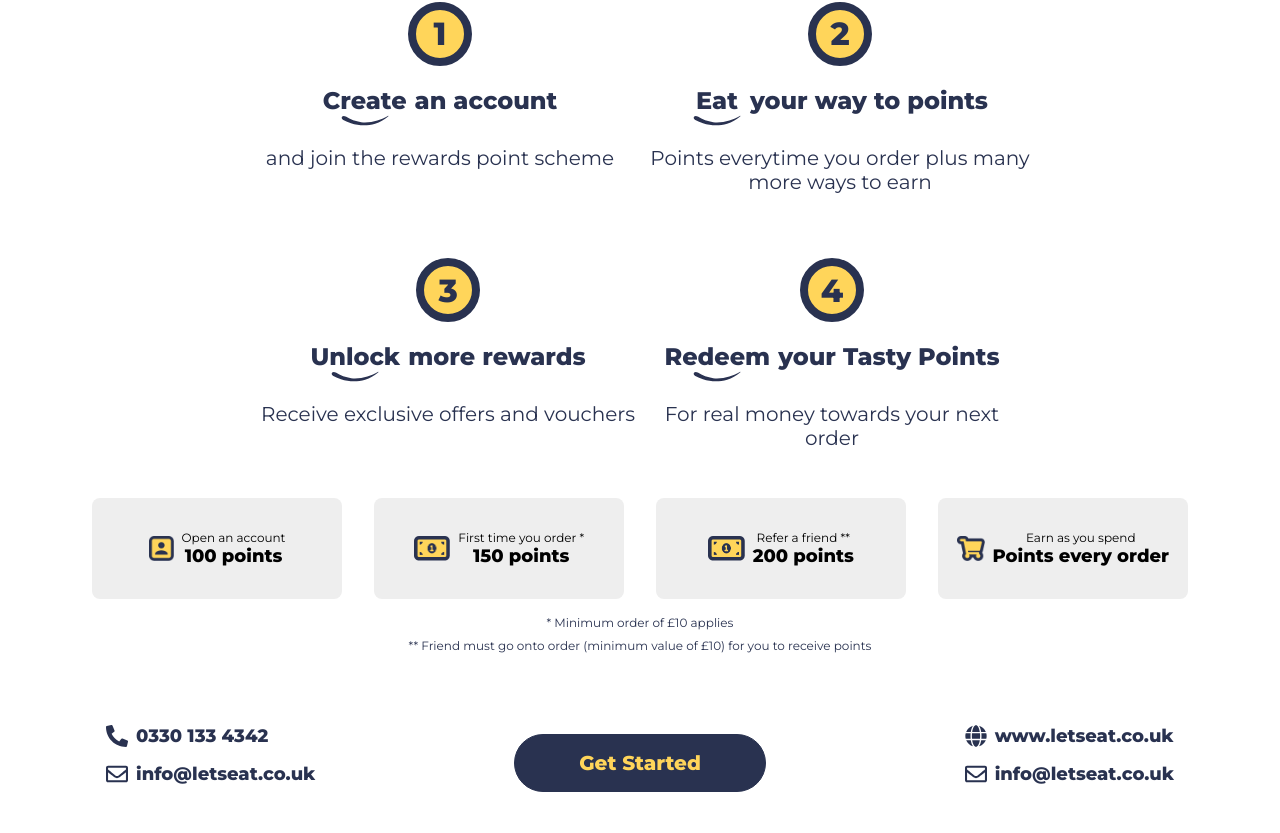
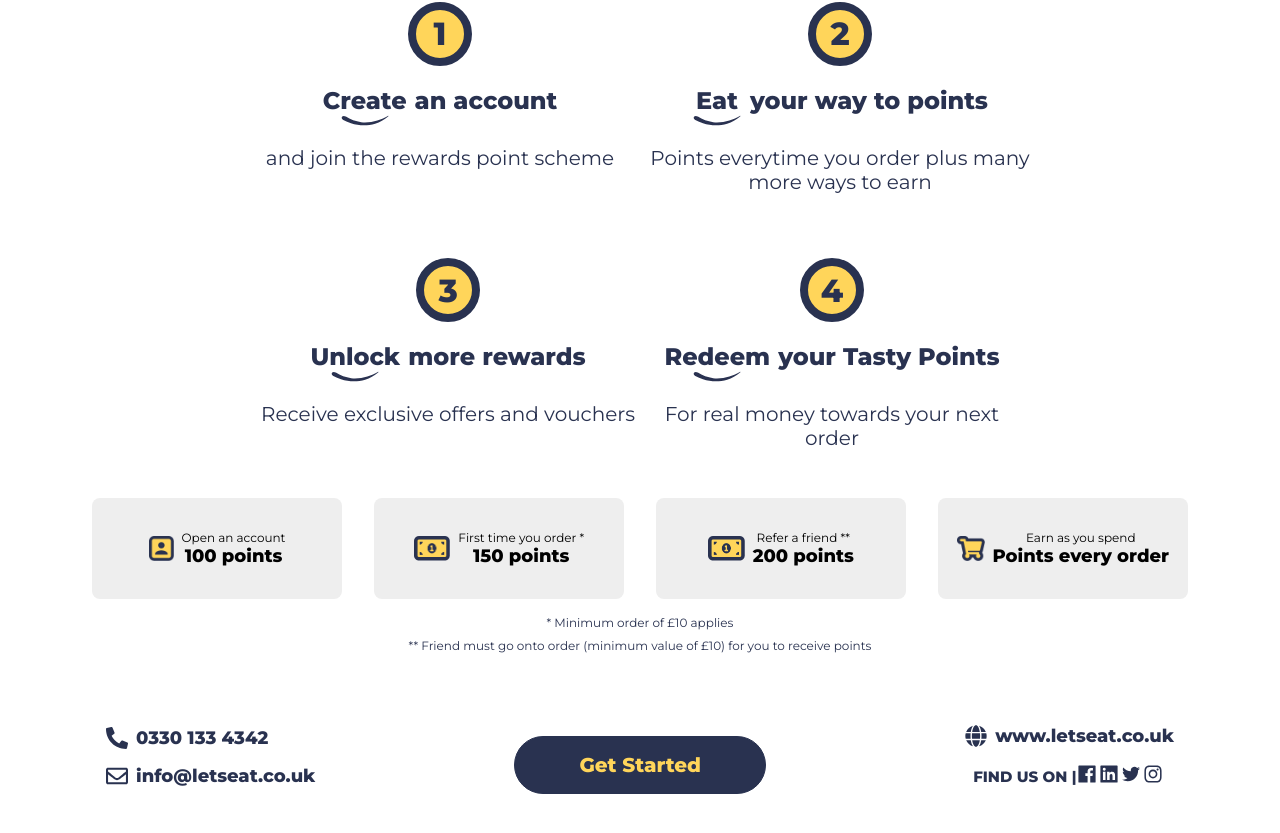
Before and after one commit to shan8851/lets-eat, a React (Create React App) app: page /tasty-points in a window 1280 px wide. Shown: the part 757-1590 px from the top of the page. Built offline with nearby package versions, Linux system fonts and the light colour scheme.

Commit message:
finalising tasty points page

```diff
--- a/src/components/TastyFooter.js
+++ b/src/components/TastyFooter.js
@@ -2,6 +2,12 @@
 import styled from "styled-components";
 import { colors, breakpoints } from "../helpers/globals";
 import { FaPhoneAlt, FaRegEnvelope, FaGlobe } from "react-icons/fa";
+import {
+  AiOutlineTwitter,
+  AiFillFacebook,
+  AiFillLinkedin,
+  AiOutlineInstagram,
+} from "react-icons/ai";
 import { Link } from "react-router-dom";
 
 export const TastyFooter = () => {
@@ -19,15 +25,45 @@
           </ContactInfo>
         </Row>
       </Col>
-      <SignUpButton>Get Started</SignUpButton>
+      <SignUpButton to="/">Get Started</SignUpButton>
       <Col>
         <Row>
           <FaGlobe size={22} />
           <ContactLink to="/">www.letseat.co.uk</ContactLink>
         </Row>
+
         <Row>
-          <FaRegEnvelope size={22} />
-          <ContactInfo>info@letseat.co.uk</ContactInfo>
+          <SocialBlock>
+            FIND US ON |{" "}
+            <SocialLink
+              href="https://www.facebook.com/uk.lets.eat"
+              target="_blank"
+              rel="noopener noreferrer"
+            >
+              <AiFillFacebook size={22} />
+            </SocialLink>{" "}
+            <SocialLink
+              href="https://www.linkedin.com/company/lets-eat-uk/?viewAsMember=true"
+              target="_blank"
+              rel="noopener noreferrer"
+            >
+              <AiFillLinkedin size={22} />
+            </SocialLink>{" "}
+            <SocialLink
+              href="https://twitter.com/Lets_Eat_UK"
+              target="_blank"
+              rel="noopener noreferrer"
+            >
+              <AiOutlineTwitter size={22} />
+            </SocialLink>{" "}
+            <SocialLink
+              href="https://www.instagram.com/lets.eat.uk/"
+              target="_blank"
+              rel="noopener noreferrer"
+            >
+              <AiOutlineInstagram size={22} />
+            </SocialLink>{" "}
+          </SocialBlock>
         </Row>
       </Col>
       <MobileLinks>
@@ -46,8 +82,37 @@
           <ContactLink to="/">www.letseat.co.uk</ContactLink>
         </Row>
         <Row>
-          <FaRegEnvelope size={20} />
-          <ContactInfo>info@letseat.co.uk</ContactInfo>
+          <SocialBlock>
+            FIND US ON |{" "}
+            <SocialLink
+              href="https://www.facebook.com/uk.lets.eat"
+              target="_blank"
+              rel="noopener noreferrer"
+            >
+              <AiFillFacebook size={22} />
+            </SocialLink>{" "}
+            <SocialLink
+              href="https://www.linkedin.com/company/lets-eat-uk/?viewAsMember=true"
+              target="_blank"
+              rel="noopener noreferrer"
+            >
+              <AiFillLinkedin size={22} />
+            </SocialLink>{" "}
+            <SocialLink
+              href="https://twitter.com/Lets_Eat_UK"
+              target="_blank"
+              rel="noopener noreferrer"
+            >
+              <AiOutlineTwitter size={22} />
+            </SocialLink>{" "}
+            <SocialLink
+              href="https://www.instagram.com/lets.eat.uk/"
+              target="_blank"
+              rel="noopener noreferrer"
+            >
+              <AiOutlineInstagram size={22} />
+            </SocialLink>{" "}
+          </SocialBlock>
         </Row>
       </MobileLinks>
     </Container>
@@ -102,6 +167,21 @@
   }
 `;
 
+const SocialBlock = styled.p`
+  margin: 0 0 0 8px;
+  font-size: 15px;
+  font-weight: bold;
+  text-decoration: none;
+  color: ${colors.blue};
+  display: flex;
+  align-items: center;
+`;
+
+const SocialLink = styled.a`
+  color: ${colors.blue};
+  margin: 0;
+`;
+
 const ContactLink = styled(Link)`
   margin: 0 0 0 8px;
   font-size: 18px;
@@ -113,13 +193,16 @@
   }
 `;
 
-const SignUpButton = styled.button`
+const SignUpButton = styled(Link)`
   background-color: ${colors.blue};
   color: ${colors.yellow};
   border: 1px solid ${colors.blue};
   font-size: 20px;
   border-radius: 32px;
   padding: 16px 64px;
+  cursor: pointer;
+  text-decoration: none;
+  font-weight: 800;
 
   @media (max-width: ${breakpoints.tablet}) {
     font-size: 16px;
@@ -133,5 +216,6 @@
     flex-direction: column;
     padding: 24px;
     justify-content: center;
+    align-items: center;
   }
 `;
```
